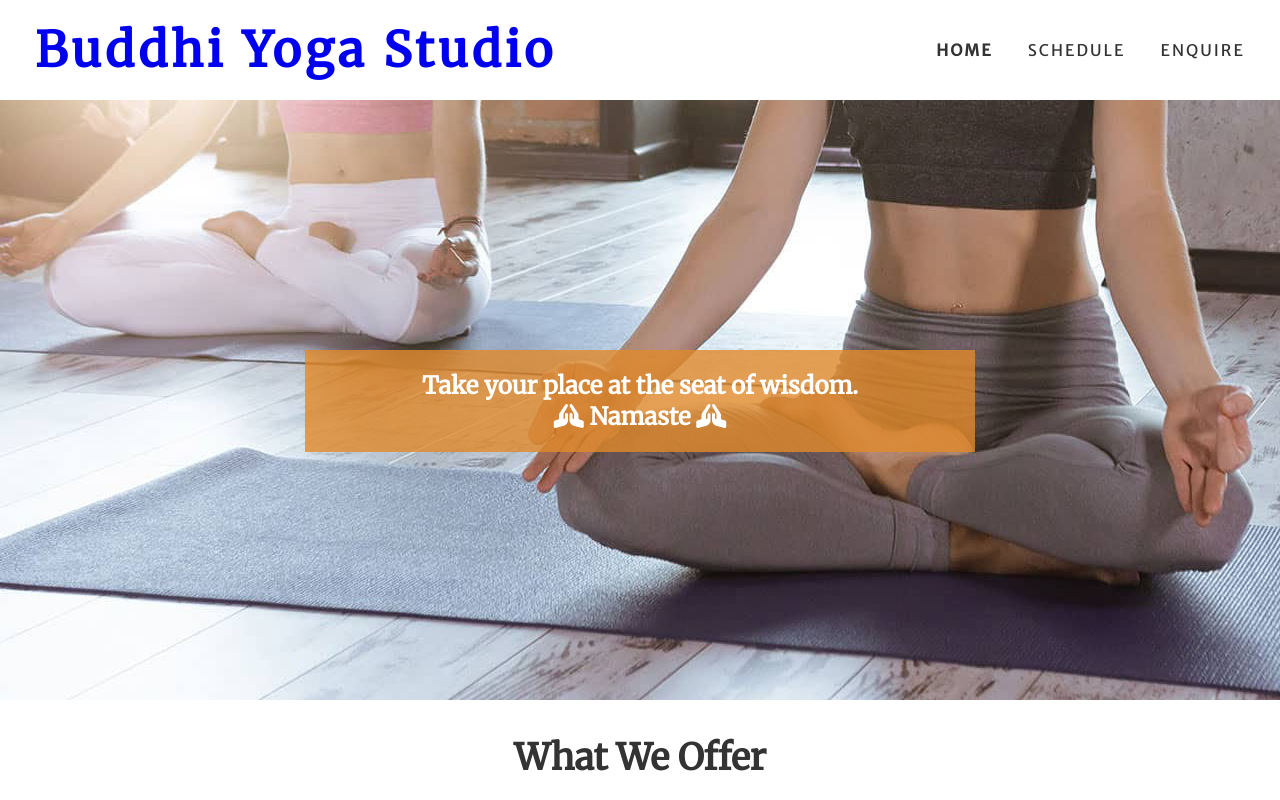
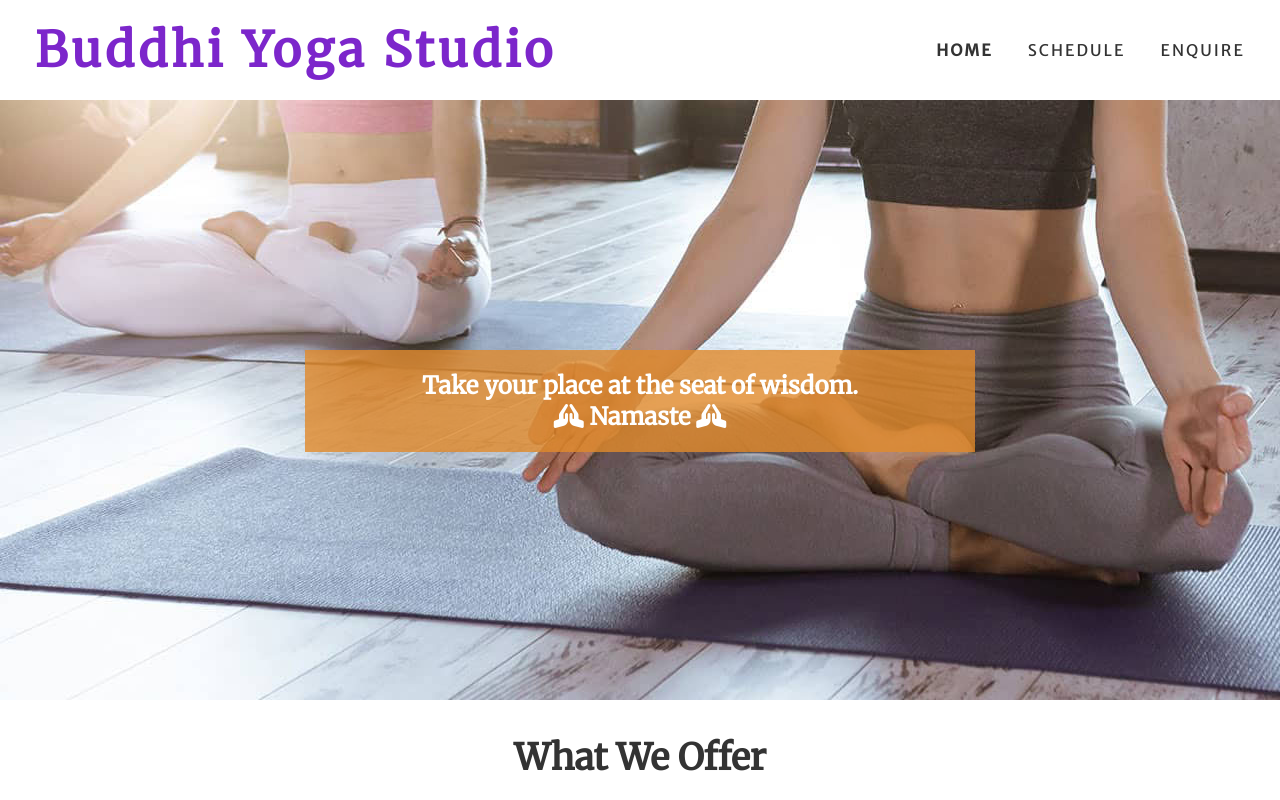
Before and after one commit to NOMAD1981/project-one, a plain HTML site: page index.html in a window 1280 px wide. Shown: the top 800 px of the page. Drawn offline with Linux system fonts and the light colour scheme.

Commit message:
Add color style to h1 (logo) - previously added twice!

```diff
--- a/assets/css/style.css
+++ b/assets/css/style.css
@@ -16,6 +16,10 @@ body {
 
 h1, h2 {
     font-family: 'Merriweather', serif;
+}
+
+h1 {
+    color: #7c26cb;
 }
 
 h2 {
```
